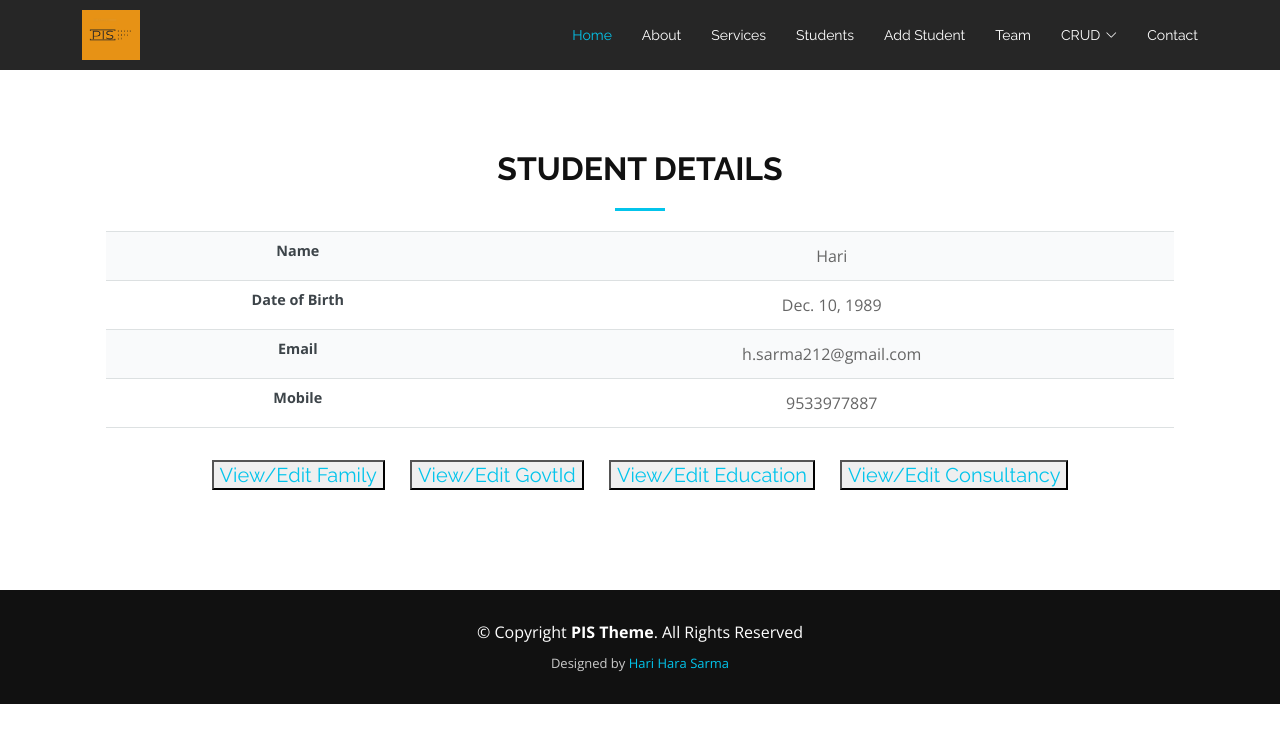
After one commit to harisharma212/PyMan, a Django app: page /view_student/1 in a window 1280 px wide. The commit adds this page. Shown: the top 743 px of the page. Run offline with Django 3.2, Linux system fonts and the light colour scheme; data comes from the database, SQL or seed files in the repository; some libraries are stand-ins or nearby versions.

Commit message:
Added code to load student info

```diff
--- a/Student/MyApp/Templates/header.html
+++ b/Student/MyApp/Templates/header.html
@@ -31,7 +31,7 @@
             <li><a href="#">Drop Down 4</a></li>
           </ul>
         </li>
-        <li><a class="nav-link scrollto" href="#contact">Contact</a></li>
+        <li><a class="nav-link scrollto" href="/contact/">Contact</a></li>
       </ul>
       <i class="bi bi-list mobile-nav-toggle"></i>
     </nav><!-- .navbar -->
--- /dev/null
+++ b/Student/MyApp/Templates/show_student.html
@@ -0,0 +1,58 @@
+<!DOCTYPE html>
+<html lang="en">
+  {% load static %}
+  <head>
+    <!-- ======= Head ======= -->
+    {% include 'head.html' %}
+  </head>
+  <body>
+    <!-- ======= Header ======= -->
+    {% include 'header.html' %}
+    <section id="portfolio">
+    <div class="container" data-aos="fade-up">
+      <div class="row">
+        <div class="col-md-12">
+          <h3 class="section-title">Student Details</h3>
+          <div class="section-title-divider"></div>
+        </div>
+      </div>
+
+      <div class="row">
+        <div class="col-lg-12 d-flex justify-content-center">
+          <div class="container">
+            <table>
+              <tr>
+                <th>Name</th>
+                <td>{{student.name}}</td>
+              </tr>
+              <tr>
+                <th>Date of Birth</th>
+                <td>{{student.dob}}</td>
+              </tr>
+              <tr>
+                <th>Email</th>
+                <td>{{student.mail_id}}</td>
+              <tr>
+                <th>Mobile</th>
+                <td>{{student.mobile}}</td>
+              </tr>
+          </table>
+          <h5 align="center" color="red">
+          <button><a href="/view_or_edit_Family/{{student.id}}">View/Edit Family</a></button>&emsp;
+          <button><a href="/view_or_edit_GovtId/{{student.id}}">View/Edit GovtId</a></button>&emsp;
+          <button><a href="/view_or_edit_Education/{{student.id}}">View/Edit Education</a></button>&emsp;
+          <button><a href="/view_or_edit_Consultancy/{{student.id}}">View/Edit Consultancy</a></button>
+          </h5>
+        </div>
+        </div>
+      </div>
+    </div>
+
+  </section><!-- End Portfolio Section -->
+    <!-- ======= Footer ======= -->
+    {% include 'footer.html' %}
+
+    <!-- Vendor JS Files -->
+    {% include 'js_files.html' %}
+  </body>
+</html>
--- a/Student/MyApp/Templates/students.html
+++ b/Student/MyApp/Templates/students.html
@@ -38,7 +38,7 @@
               </tr>
               {% for i in page_obj.object_list %}
               <tr>
-                <td><a href="/view_student/">{{i.name}}</a></td>
+                <td><a href="/view_student/{{i.id}}">{{i.name}}</a></td>
                 <td>{{i.dob}}</td>
                 <td>{{i.mail_id}}</td>
                 <td>{{i.mobile}}</td>
--- a/Student/MyApp/views.py
+++ b/Student/MyApp/views.py
@@ -19,6 +19,9 @@ def about(request):
 
 def service(request):
 	return render(request, 'service.html')
+
+def contact(request):
+	return render(request, 'contact.html')
 
 def students(request):
 	# TODO: Need to add search student.
@@ -56,9 +59,8 @@ class AddStudentView(View):
 			form.save()
 		return HttpResponseRedirect('/students/')
 
-class SearchStudent(View):
+class SearchStudentView(View):
 	def post(self, request):
-		import pdb;pdb.set_trace()
 		students = Student.objects.filter(name__contains=request.POST['stu_name'])
 
 		p = Paginator(students, 5)
@@ -75,6 +77,14 @@ class SearchStudent(View):
 
 		return render(request, 'students.html', {
 			'page_obj': page_obj,
-			'stu_names': [i.name for i in students]
-			}
+			'stu_names': [i.name for i in students]}
 			)
+
+
+class ViewStudentView(View):
+	def get(self, request, id):
+		try:
+			student = Student.objects.get(id=id)
+		except:
+			return HttpResponseRedirect('/students/')
+		return render(request, 'show_student.html', {'student': student})
--- a/Student/Student/urls.py
+++ b/Student/Student/urls.py
@@ -25,5 +25,11 @@ urlpatterns = [
     path('service/', views.service),
     path('students/', views.students),
     path('add_student/', views.AddStudentView.as_view()),
-    path('search_student/', views.SearchStudent.as_view()),
+    path('contact/', views.contact),
+    path('search_student/', views.SearchStudentView.as_view()),
+    path('view_student/<id>', views.ViewStudentView.as_view()),
+    path('view_or_edit_Family/<id>', views.home),
+    path('view_or_edit_GovtId/<id>', views.home),
+    path('view_or_edit_Education/<id>', views.home),
+    path('view_or_edit_Consultancy/<id>', views.home),
 ]
```
Also changed, not shown: Student/MyApp/Templates/contact.html (+16 -0 lines).
